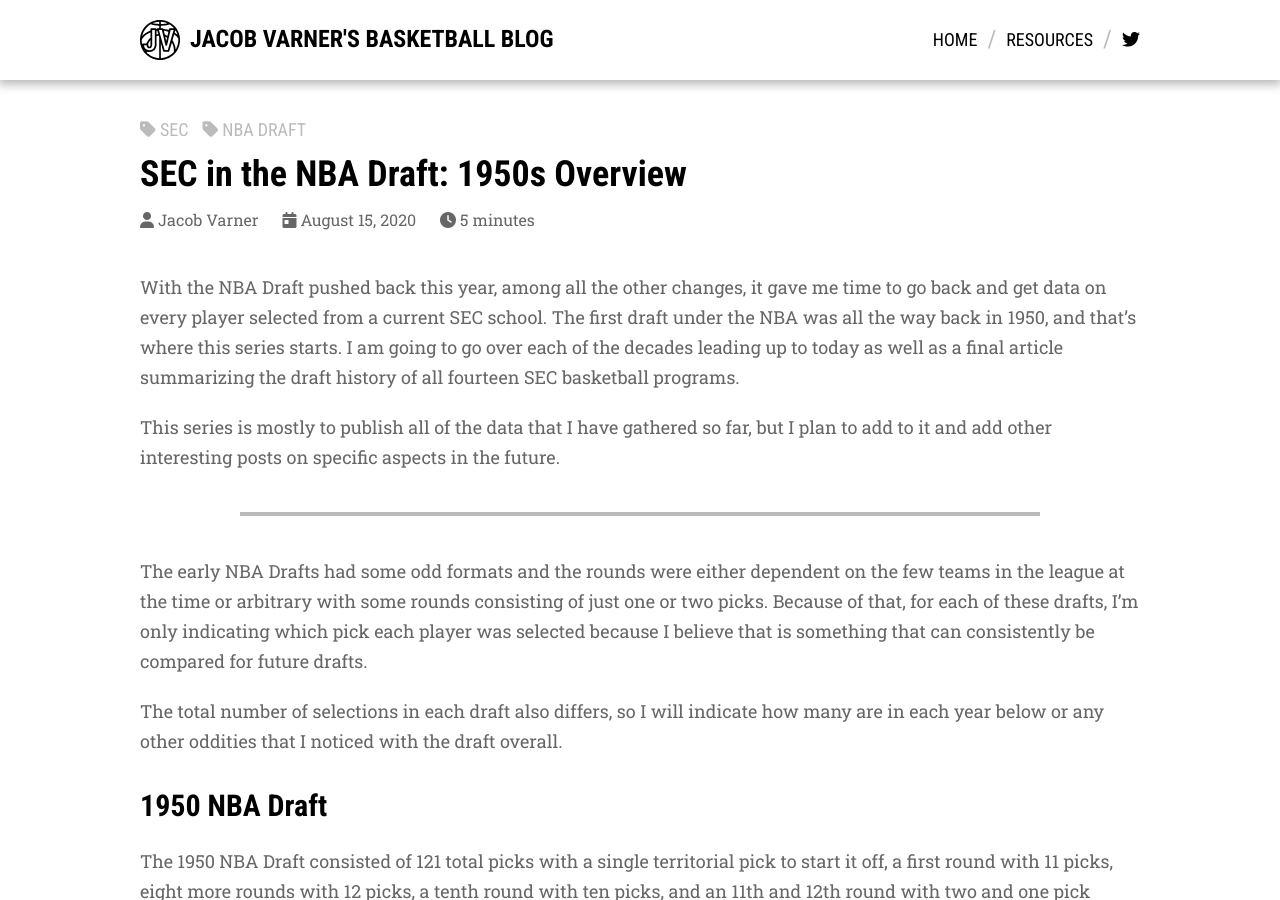
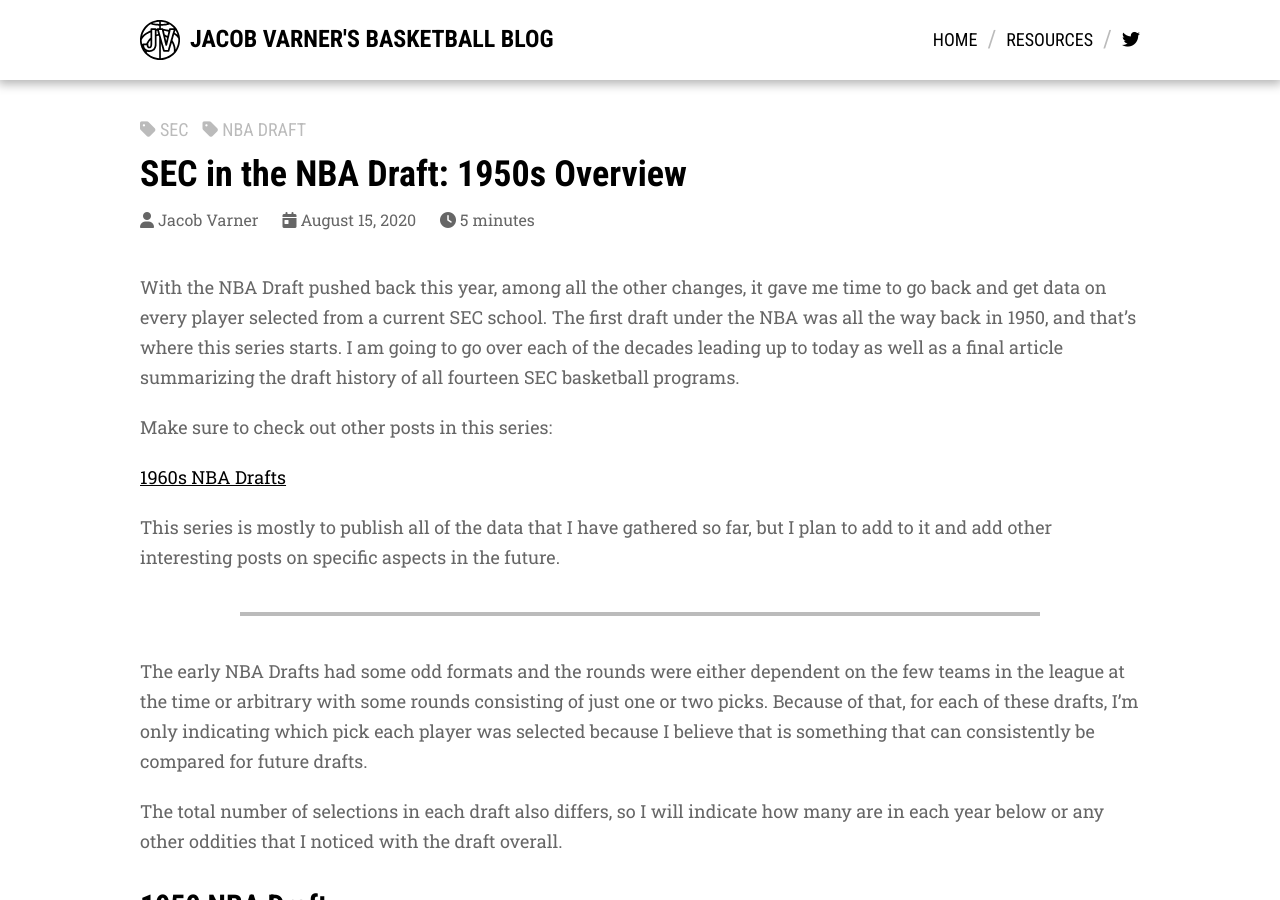
Before and after one commit to jacobvarner/hoops-jacobvarner, a Jekyll site: the page built from _posts/2020-8-15-sec-in-the-nba-draft-1950s-overview.md, in a window 1280 px wide and 900 px high. Built offline with Jekyll 4.4.1, drawn with Linux system fonts in a browser that asks for light colours; nearby versions of some CDN libraries.

Commit message:
Update 2020-8-15-sec-in-the-nba-draft-1950s-overview.md

```diff
--- a/_posts/2020-8-15-sec-in-the-nba-draft-1950s-overview.md
+++ b/_posts/2020-8-15-sec-in-the-nba-draft-1950s-overview.md
@@ -8,9 +8,9 @@
 
 With the NBA Draft pushed back this year, among all the other changes, it gave me time to go back and get data on every player selected from a current SEC school. The first draft under the NBA was all the way back in 1950, and that's where this series starts. I am going to go over each of the decades leading up to today as well as a final article summarizing the draft history of all fourteen SEC basketball programs.
 
-<!-- Make sure to check out other posts in this series: -->
+Make sure to check out other posts in this series:
 
-<!-- [1960s NBA Drafts](% post_url 2020-8-17-sec-in-nba-draft-1960s-overview %}) -->
+[1960s NBA Drafts](% post_url 2020-8-17-sec-in-nba-draft-1960s-overview %})
 
 <!-- [1970s NBA Drafts](% post_url 2020-8-17-sec-in-nba-draft-1970s-overview %}) -->
 
```
